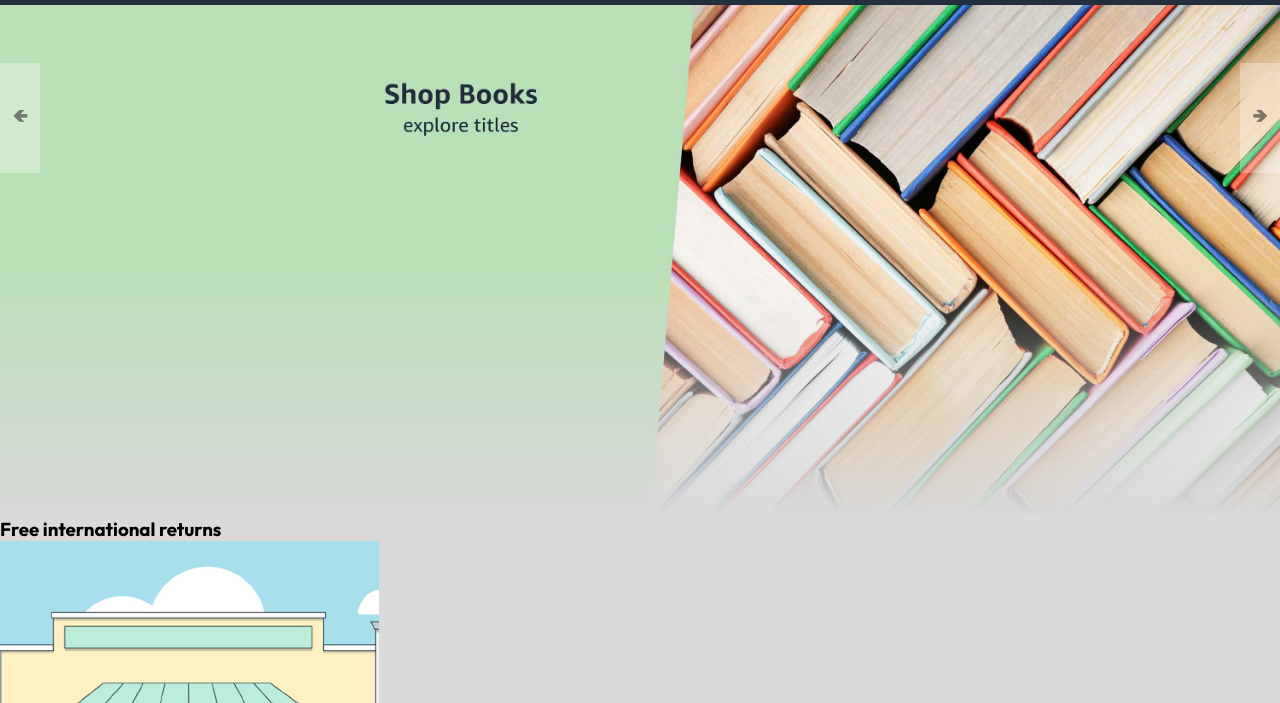
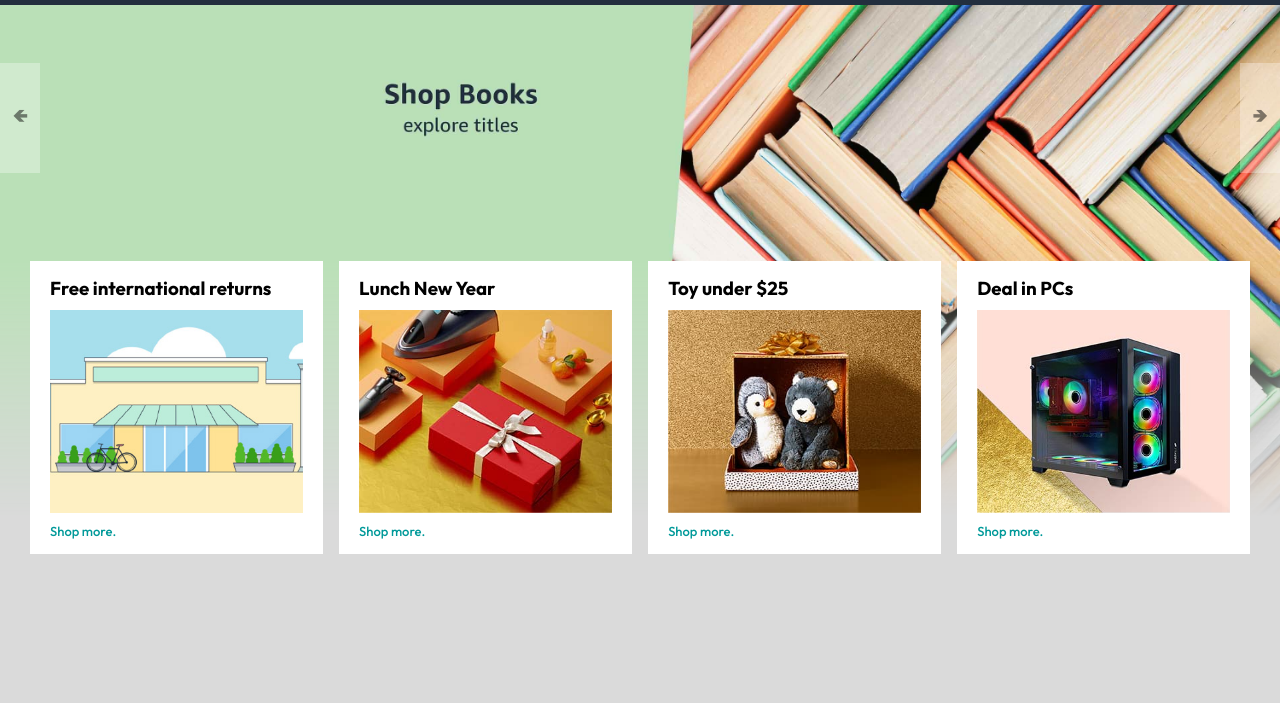
Before and after one commit to harshitverma2103/amazon__clone, a plain HTML site: page index.html in a window 1280 px wide. Shown: the part 97-800 px from the top of the page. Drawn offline with Linux system fonts and the light colour scheme.

Commit message:
style boxs

```diff
--- a/index.html
+++ b/index.html
@@ -69,7 +69,7 @@
                <img src="./assets/header6.jpg" class="header-img" alt="">
           </ul>
      </div>
-     <div class="box-row">
+     <div class="box-row header-box">
           <div class="box-col">
                <h3>Free international returns</h3>
                <img src="./assets/box1-1.jpg" alt="">
--- a/style.css
+++ b/style.css
@@ -139,5 +139,34 @@ nav{
 
 .control_next{
      right: 0;
+}
+
+.box-row{
+     display: flex;
+     flex-wrap: wrap;
+     row-gap: 20px;
+     justify-content: space-between;
+     margin: 20px 30px;
+}
+
+.box-col{
+     display: flex;
+     flex-direction: column;
+     gap: 10px;
+     padding: 15px 20px;
+     background: #fff;
+     max-width: 24%;
+     min-height: 200px;
+     z-index: 1;
+}
+
+.box-col a{
+     font-size: 13px;
+     color: #009999;
+     font-weight: 500;
+}
+
+.header-box{
+     margin-top: -20vw;
 
 }
```
